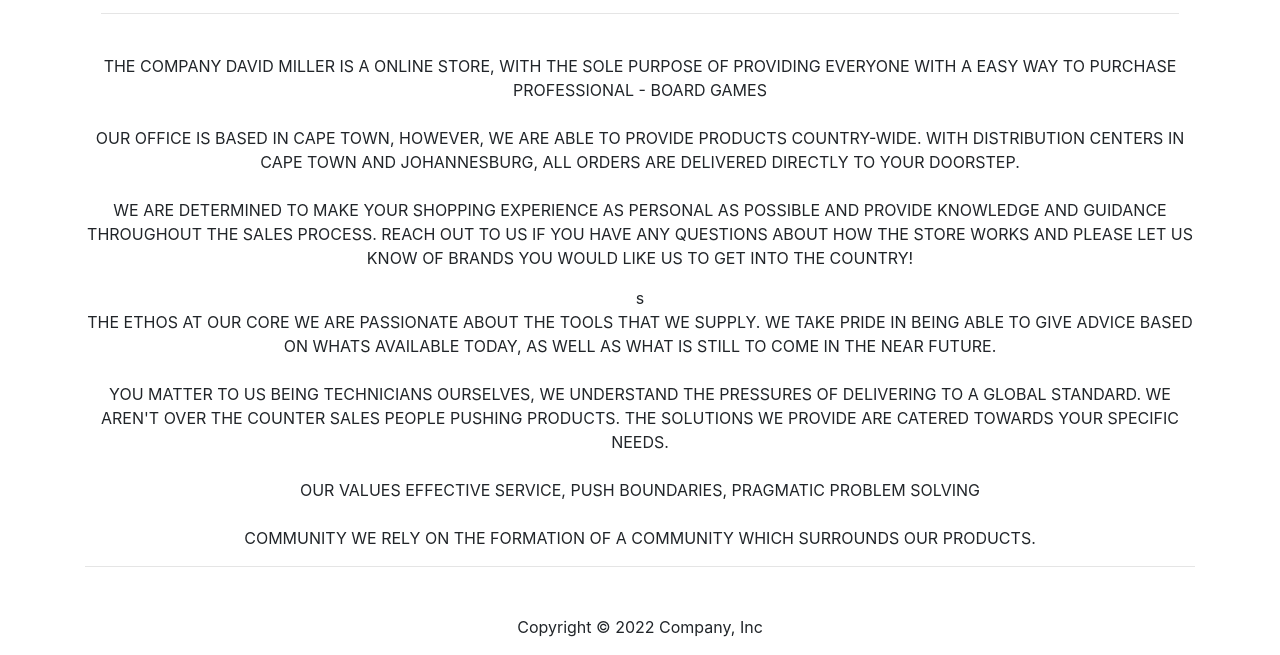
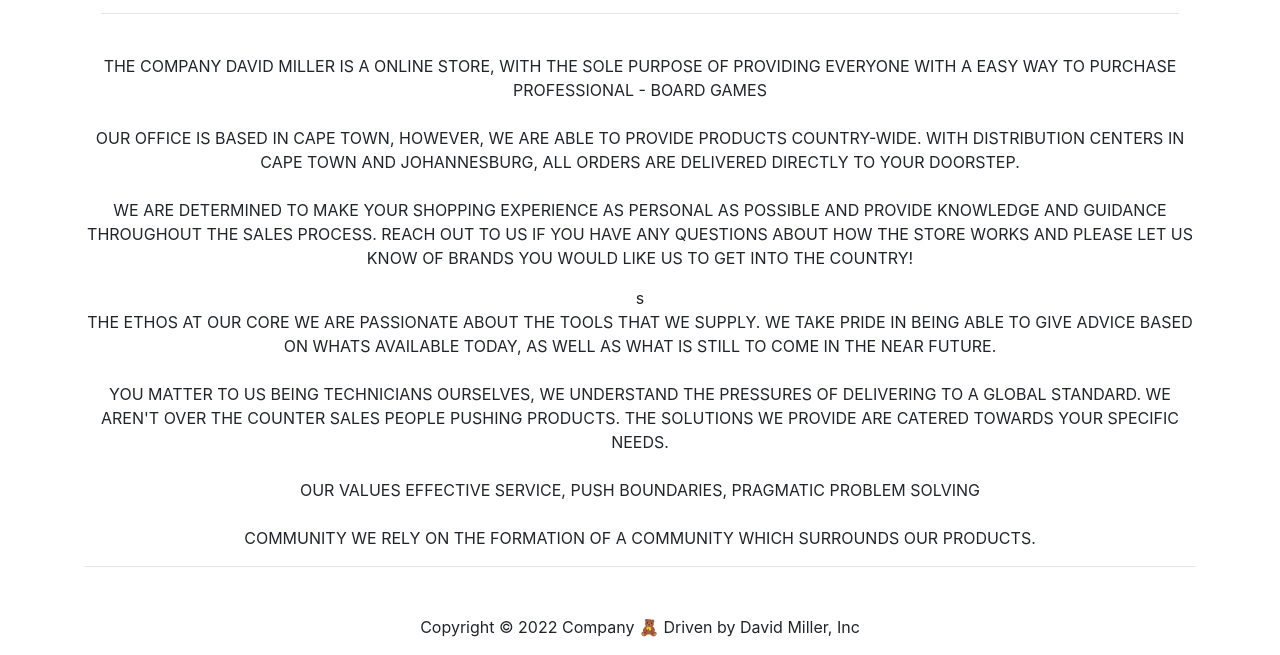
Before and after one commit to Humerous/shopping-cart, a plain HTML site: page about.html in a window 1280 px wide. Shown: the part 190-845 px from the top of the page. Drawn offline with nearby package versions, Linux system fonts and the light colour scheme.

Commit message:
Update about.html

```diff
--- a/about.html
+++ b/about.html
@@ -136,7 +136,7 @@
     <footer class="container text-center">
       <hr class="mt-2 mb-5" />
       <p>
-        <p>Copyright &copy; <script>document.write(new Date().getFullYear())</script> Company, Inc</p>
+        <p>Copyright &copy; <script>document.write(new Date().getFullYear())</script> Company 🧸 Driven by David Miller, Inc</p>
       </p>
     </footer>
     <!-- /.FOOTER BEGIN -->
```
